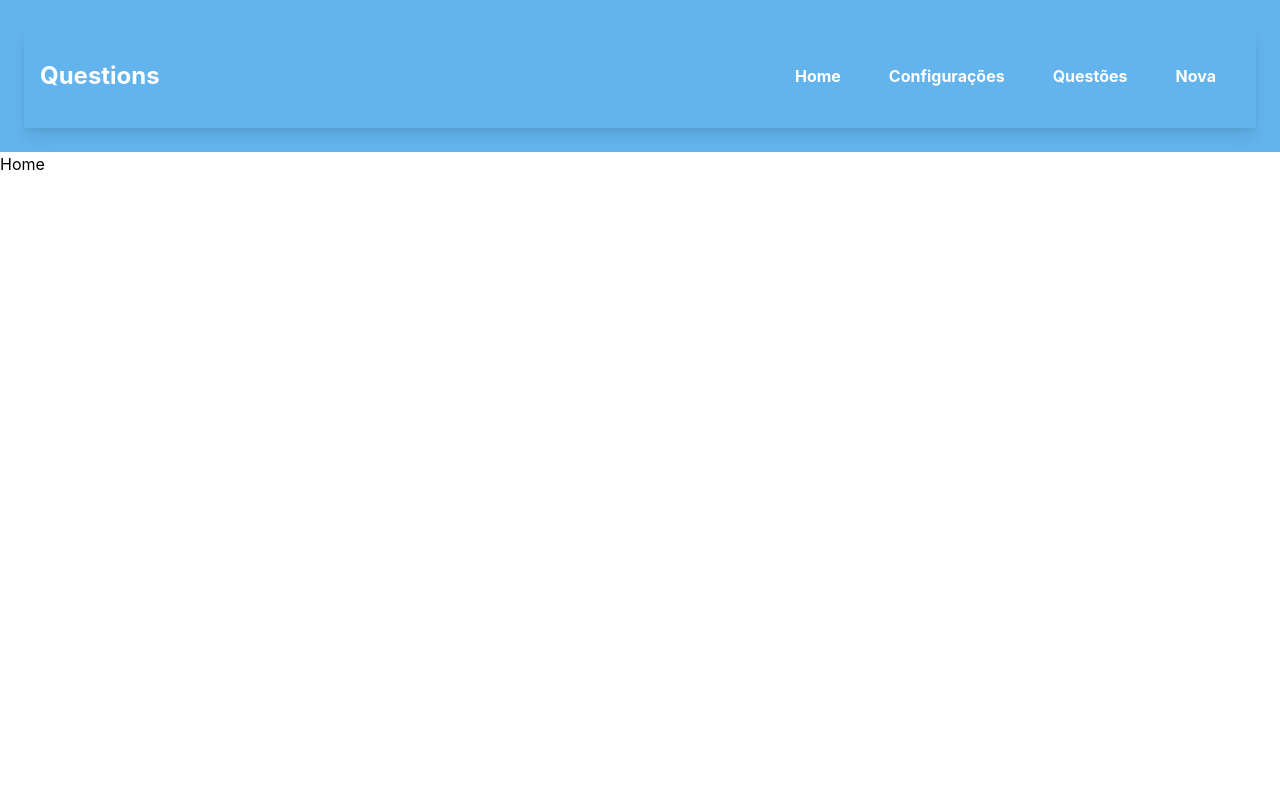
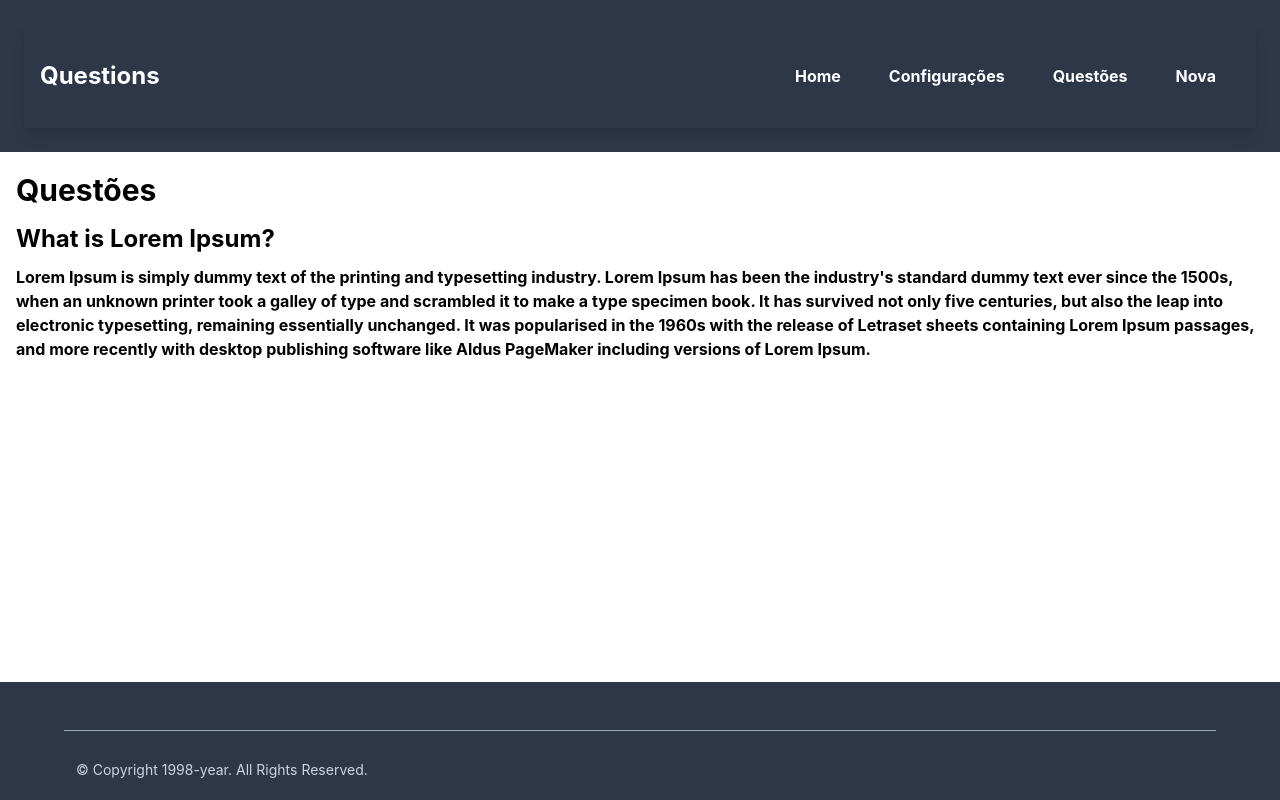
Before and after one commit to wandealves/question-reactjs, a React (Create React App) app: page / in a window 1280 px wide. Built offline with nearby package versions, Linux system fonts and the light colour scheme.

Commit message:
adição do footer

```diff
--- a/src/App.js
+++ b/src/App.js
@@ -1,14 +1,18 @@
 import { BrowserRouter as Router } from "react-router-dom";
 
 import Header from "./components/Header";
+import Footer from "./components/Footer";
 import RoutesApp from "./routes-app";
 
 function App() {
   return (
     <div>
       <Router>
-        <Header />
-        <RoutesApp />
+        <div className="flex flex-col h-screen justify-between">
+          <Header />
+          <RoutesApp />
+          <Footer />
+        </div>
       </Router>
     </div>
   );
--- /dev/null
+++ b/src/components/Footer/index.js
@@ -0,0 +1,40 @@
+function Footer() {
+  return (
+    <>
+      <footer className="bg-gray-800 pt-10 sm:mt-10">
+        <div className="max-w-6xl m-auto text-gray-800 flex flex-wrap justify-left"></div>
+        <div className="pt-2">
+          <div
+            className="flex pb-5 px-3 m-auto pt-5
+            border-t border-gray-500 text-gray-400 text-sm
+            flex-col md:flex-row max-w-6xl"
+          >
+            <div className="mt-2">
+              © Copyright 1998-year. All Rights Reserved.
+            </div>
+
+            <div className="md:flex-auto md:flex-row-reverse mt-2 flex-row flex">
+              <a href="/" className="w-6 mx-1">
+                <i className="uil uil-facebook-f"></i>
+              </a>
+              <a href="/" className="w-6 mx-1">
+                <i className="uil uil-twitter-alt"></i>
+              </a>
+              <a href="/" className="w-6 mx-1">
+                <i className="uil uil-youtube"></i>
+              </a>
+              <a href="/" className="w-6 mx-1">
+                <i className="uil uil-linkedin"></i>
+              </a>
+              <a href="/" className="w-6 mx-1">
+                <i className="uil uil-instagram"></i>
+              </a>
+            </div>
+          </div>
+        </div>
+      </footer>
+    </>
+  );
+}
+
+export default Footer;
--- a/src/components/Header/index.js
+++ b/src/components/Header/index.js
@@ -3,21 +3,21 @@ import { Link } from "react-router-dom";
 function Header() {
   return (
     <>
-      <div className="p-6 bg-blue-400 font-sans font-bold">
+      <div className="p-6 bg-gray-800 font-sans font-bold">
         <div className="p-4 flex justify-between items-center shadow-lg bg-blue-440">
           <span className="text-white text-center text-2xl">Questions</span>
           <nav>
             <ul className="flex text-white text-center">
-              <li className="m-4 p-2 hover:bg-blue-300 focus:outline-none focus:ring-2 focus:bg-blue-300 focus:ring-opacity-50">
+              <li className="m-4 p-2 hover:bg-gray-600 focus:outline-none focus:ring-2 focus:bg-gray-600 focus:ring-opacity-50">
                 <Link to="/">Home</Link>
               </li>
-              <li className="m-4 p-2 hover:bg-blue-300 focus:outline-none focus:ring-2 focus:bg-blue-300 focus:ring-opacity-50">
+              <li className="m-4 p-2 hover:bg-gray-600 focus:outline-none focus:ring-2 focus:bg-gray-600 focus:ring-opacity-50">
                 <Link to="/configurations">Configurações</Link>
               </li>
-              <li className="m-4 p-2 hover:bg-blue-300 focus:outline-none focus:ring-2 focus:bg-blue-300 focus:ring-opacity-50">
+              <li className="m-4 p-2 hover:bg-gray-600 focus:outline-none focus:ring-2 focus:bg-gray-600 focus:ring-opacity-50">
                 <Link to="/questions">Questões</Link>
               </li>
-              <li className="m-4 p-2 hover:bg-blue-300 focus:outline-none focus:ring-2 focus:bg-blue-300 focus:ring-opacity-50">
+              <li className="m-4 p-2 hover:bg-gray-600 focus:outline-none focus:ring-2 focus:bg-gray-600 focus:ring-opacity-50">
                 <a href="/">Nova</a>
               </li>
             </ul>
--- a/src/components/Home/index.js
+++ b/src/components/Home/index.js
@@ -1,7 +1,22 @@
 function Home() {
   return (
     <>
-      <h3>Home</h3>
+      <div className="flex-1 mt-4 ml-4 mr-4 font-sans font-bold">
+        <span className="text-3xl">Questões</span>
+
+        <p className="my-2 text-2xl">What is Lorem Ipsum?</p>
+        <p>
+          Lorem Ipsum is simply dummy text of the printing and typesetting
+          industry. Lorem Ipsum has been the industry's standard dummy text ever
+          since the 1500s, when an unknown printer took a galley of type and
+          scrambled it to make a type specimen book. It has survived not only
+          five centuries, but also the leap into electronic typesetting,
+          remaining essentially unchanged. It was popularised in the 1960s with
+          the release of Letraset sheets containing Lorem Ipsum passages, and
+          more recently with desktop publishing software like Aldus PageMaker
+          including versions of Lorem Ipsum.
+        </p>
+      </div>
     </>
   );
 }
```
